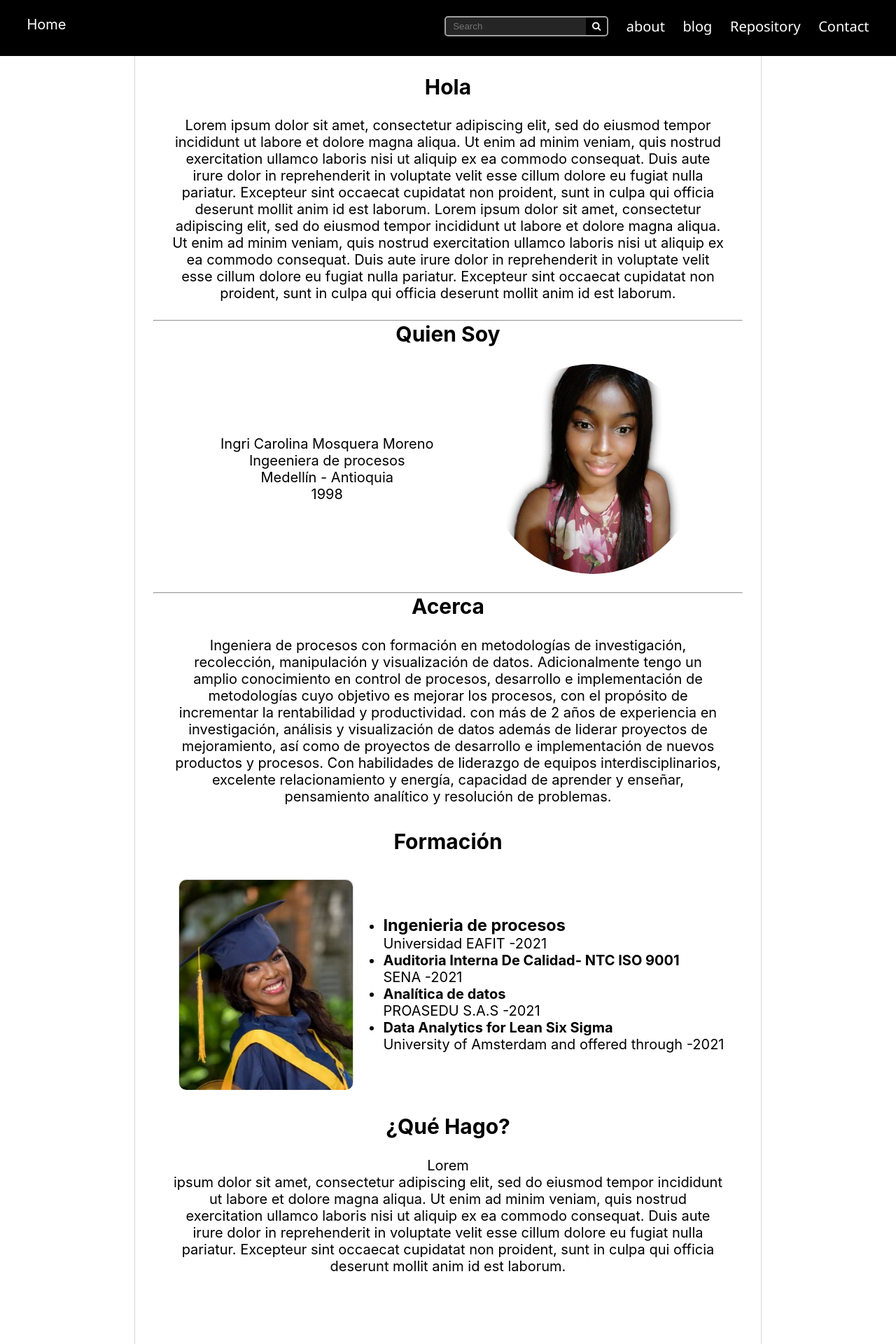
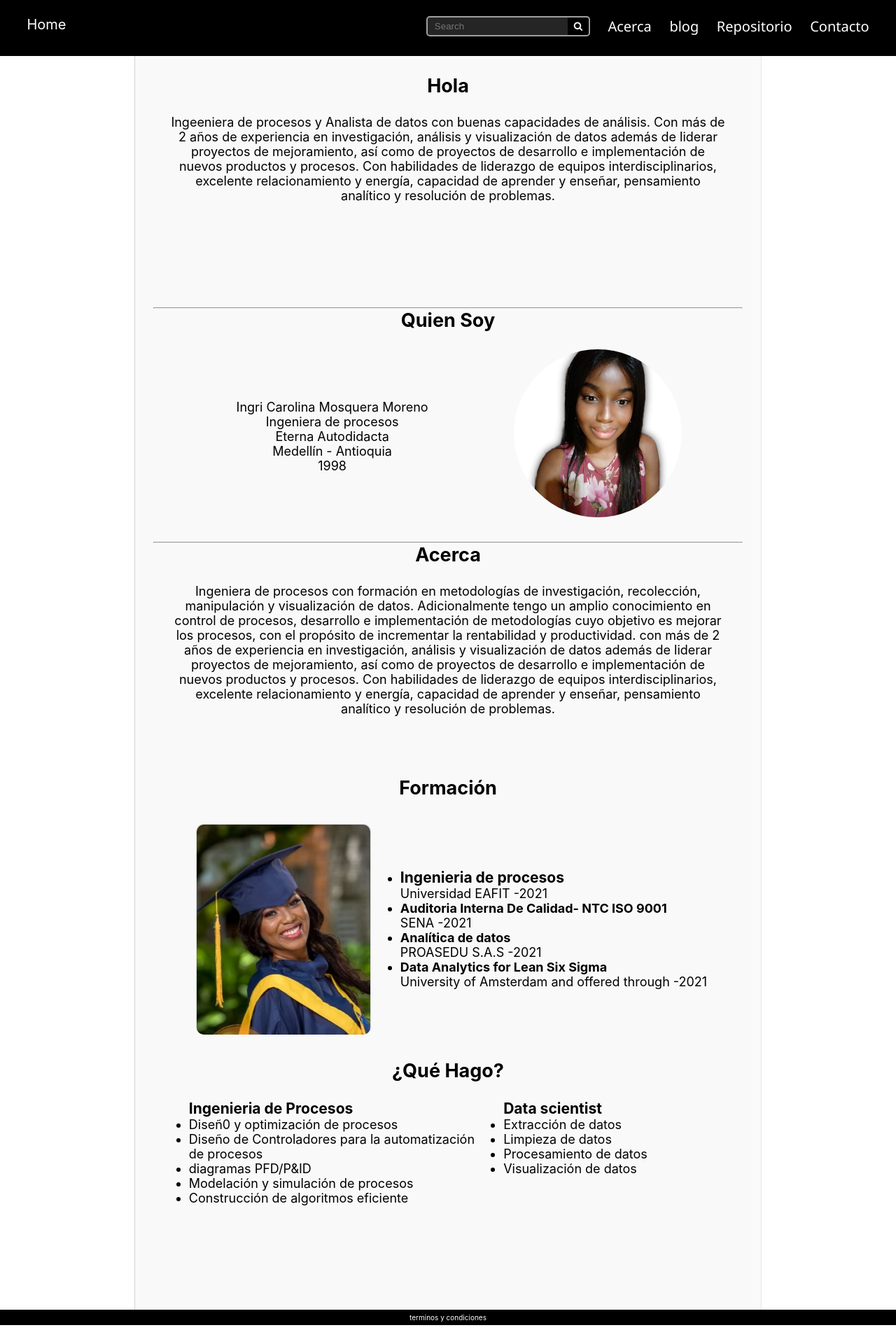
Before and after one commit to ingricamm/my-app, a React (Create React App) app: page /About in a window 1280 px wide. Shown: the top 1920 px of the page at 70% size. After the commit the page ends 1893 px from the top, so only its background shows below. Built offline with nearby package versions, Linux system fonts and the light colour scheme.

Commit message:
about design complete and correct navbar

```diff
--- a/src/App.css
+++ b/src/App.css
@@ -23,7 +23,7 @@
   grid-area: header;
   background-color: #000;
   position:fixed ;
-  height: 5rem;
+  min-height: 5rem;
 
 }
 
@@ -33,7 +33,7 @@
   text-decoration: none;
 }
 .App-main {
-  margin-top: 5rem;
+  margin-top: min(5rem);
   position:initial ;
   align-items: center;
   flex-direction: column;
--- a/src/App.jsx
+++ b/src/App.jsx
@@ -1,19 +1,21 @@
 import "./App.css";
-import Navbar from "./Components/Navbar";
+import Navbar  from "./Components/Navbar";
 import Homepage from "./Page/Homepage";
 import { BrowserRouter as Router, Routes, Route } from "react-router-dom";
 import About from "./Page/About";
 import React from "react";
 
 function App() {
+
+
   return (
     <div className="App">
       <Router>
         <body className="App-grid-container">
           <header className="App-header">
-            <Navbar />
+            <Navbar open={open}  />
           </header>
-          <main className="App-main">
+          <main className="App-main" >
             <div className="App-main-content">
               <Routes>
                 <Route path="/" element={<Homepage />} />
--- a/src/Components/Description.jsx
+++ b/src/Components/Description.jsx
@@ -5,14 +5,14 @@ function Description() {
     <div className="App-about">
       <h2>About</h2>
       <p>
-        Process engineer with knowledge in research methodologies, collection,
-        manipulation and data visualization. I have extensive knowledge in
-        process control, development and implementation of methodologies whose
-        objective is to improve processes, with the purpose of increasing
-        profitability and productivity.
+        Ingeniera de procesos con formación en metodologías de investigación,
+        recolección, manipulación y visualización de datos. Adicionalmente tengo
+        un amplio conocimiento en control de procesos, desarrollo e
+        implementación de metodologías cuyo objetivo es mejorar los procesos,
+        con el propósito de incrementar la rentabilidad y productividad.
       </p>
     </div>
-  )
+  );
 }
 
-export default Description
+export default Description;
--- a/src/Components/Navbar.jsx
+++ b/src/Components/Navbar.jsx
@@ -1,6 +1,5 @@
 import "./style/navBar.css";
 import Searchbox from "./Searchbox";
-
 import { Link } from "react-router-dom";
 import React, {useEffect,useState} from "react";
 
@@ -10,26 +9,25 @@ function Navbar() {
 /* PARA DISEÑO RESPONSIVE  */
 
 const [toggleMenu, setToggleMenu] = useState(false)
-  const [screenWidth, setScreenWidth] = useState(window.innerWidth)
+const [screenWidth, setScreenWidth] = useState(window.innerWidth)
+
 
 /* Muestra o esconde el fondo de la pantalla de acuerdo al estado del boton*/
   const toggleNav = () => {
     setToggleMenu(!toggleMenu)
-    if (!toggleMenu == true ){
-      document.querySelector(".home-container").classList.add("open")}
-      else{
-      document.querySelector(".home-container").classList.remove("open")
-    }
 
   }
+/*Cerrar  responsive navbar con un click en home  */
+const cerrarNav = () => {
+  setToggleMenu(false)
 
-
-
+}
 /*toma el tamaño de  la pantalla */
   useEffect(() => {
 
     const changeWidth = () => {
       setScreenWidth(window.innerWidth);
+
     }
 
     window.addEventListener('resize', changeWidth);
@@ -47,17 +45,17 @@ const [toggleMenu, setToggleMenu] = useState(false)
   return (
     <>
       <div className="navBar">
-        <Link to="/" className="logo" onClick={toggleNav}>
+        <Link to="/" className="logo" onClick={cerrarNav}>
           Home
         </Link>
         <nav className="App-Navbar">
         {(toggleMenu || screenWidth > 600) && (
           <ul>
             <li><Searchbox />  </li>
-            <li><Link  to="/about" className="nav-link" onClick={toggleNav}> about </Link></li>
+            <li><Link  to="/about" className="nav-link" onClick={toggleNav}> Acerca </Link></li>
             <li><Link to="/blog" className="nav-nav-link"> blog</Link></li>
-            <li> <Link to="/Repository" className="nav-link" onClick={toggleNav}> Repository</Link> </li>
-            <li> <Link to="/contact" className="nav-link" onClick={toggleNav}> Contact</Link> </li>
+            <li> <Link to="/Repository" className="nav-link" onClick={toggleNav}> Repositorio</Link> </li>
+            <li> <Link to="/contact" className="nav-link" onClick={toggleNav}> Contacto</Link> </li>
           </ul>
         )}
           <button className="burger-Btn" onClick={toggleNav}><i className="fa fa-bars"></i>
--- a/src/Components/style/navBar.css
+++ b/src/Components/style/navBar.css
@@ -82,15 +82,17 @@
     padding: 2vw;
     font-size: calc(12px + 1.5vmin);
 
+
   }
   .App-Navbar {
     width: 100%;
-
+    transition: right 0.3s linear
   }
   .App-Navbar ul {
     flex-direction: column;
     justify-content:initial;
     height: 100vh;
+
 
   }
   li:nth-child(1) {
--- a/src/Page/About.jsx
+++ b/src/Page/About.jsx
@@ -14,41 +14,28 @@ function About() {
             <h2>Hola</h2>
             <article>
               <p>
-                Lorem ipsum dolor sit amet, consectetur adipiscing elit, sed do
-                eiusmod tempor incididunt ut labore et dolore magna aliqua. Ut
-                enim ad minim veniam, quis nostrud exercitation ullamco laboris
-                nisi ut aliquip ex ea commodo consequat. Duis aute irure dolor
-                in reprehenderit in voluptate velit esse cillum dolore eu fugiat
-                nulla pariatur. Excepteur sint occaecat cupidatat non proident,
-                sunt in culpa qui officia deserunt mollit anim id est laborum.
-                Lorem ipsum dolor sit amet, consectetur adipiscing elit, sed do
-                eiusmod tempor incididunt ut labore et dolore magna aliqua. Ut
-                enim ad minim veniam, quis nostrud exercitation ullamco laboris
-                nisi ut aliquip ex ea commodo consequat. Duis aute irure dolor
-                in reprehenderit in voluptate velit esse cillum dolore eu fugiat
-                nulla pariatur. Excepteur sint occaecat cupidatat non proident,
-                sunt in culpa qui officia deserunt mollit anim id est laborum.
+                Ingeeniera de procesos y Analista de datos con buenas
+                capacidades de análisis. Con más de 2 años de experiencia en
+                investigación, análisis y visualización de datos además de
+                liderar proyectos de mejoramiento, así como de proyectos de
+                desarrollo e implementación de nuevos productos y procesos. Con
+                habilidades de liderazgo de equipos interdisciplinarios,
+                excelente relacionamiento y energía, capacidad de aprender y
+                enseñar, pensamiento analítico y resolución de problemas.
               </p>
             </article>
           </div>
           <hr />
           <div className="About-main">
             <h2>Quien Soy </h2>
-            <article className="quien-Soy">
-            <ul>
-                  <li>
-                    Ingri Carolina Mosquera Moreno
-                  </li>
-                  <li>
-                     Ingeeniera de procesos
-                  </li>
-                  <li>
-                    Medellín - Antioquia
-                  </li>
-                  <li>
-                    1998
-                  </li>
-                </ul>
+            <article className="About-main-1">
+              <ul>
+                <li>Ingri Carolina Mosquera Moreno</li>
+                <li>Ingeniera de procesos</li>
+                <li>Eterna Autodidacta</li>
+                <li>Medellín - Antioquia</li>
+                <li>1998</li>
+              </ul>
               <img src={perfil} className="avatar" />
             </article>
           </div>
@@ -56,30 +43,28 @@ function About() {
           <div className="About-main">
             <h2>Acerca </h2>
             <div className="Article">
-              <article>
+              <article className="About-main-2">
                 <p>
-
-                    Ingeniera de procesos con formación en metodologías de
-                    investigación, recolección, manipulación y visualización de
-                    datos. Adicionalmente tengo un amplio conocimiento en
-                    control de procesos, desarrollo e implementación de
-                    metodologías cuyo objetivo es mejorar los procesos, con el
-                    propósito de incrementar la rentabilidad y productividad.
-                    con más de 2 años de experiencia en investigación, análisis
-                    y visualización de datos además de liderar proyectos de
-                    mejoramiento, así como de proyectos de desarrollo e
-                    implementación de nuevos productos y procesos. Con
-                    habilidades de liderazgo de equipos interdisciplinarios,
-                    excelente relacionamiento y energía, capacidad de aprender y
-                    enseñar, pensamiento analítico y resolución de problemas.
-
+                  Ingeniera de procesos con formación en metodologías de
+                  investigación, recolección, manipulación y visualización de
+                  datos. Adicionalmente tengo un amplio conocimiento en control
+                  de procesos, desarrollo e implementación de metodologías cuyo
+                  objetivo es mejorar los procesos, con el propósito de
+                  incrementar la rentabilidad y productividad. con más de 2 años
+                  de experiencia en investigación, análisis y visualización de
+                  datos además de liderar proyectos de mejoramiento, así como de
+                  proyectos de desarrollo e implementación de nuevos productos y
+                  procesos. Con habilidades de liderazgo de equipos
+                  interdisciplinarios, excelente relacionamiento y energía,
+                  capacidad de aprender y enseñar, pensamiento analítico y
+                  resolución de problemas.
                 </p>
               </article>
             </div>
 
             <div className="Article">
               <h2>Formación </h2>
-              <article>
+              <article className="About-main-3">
                 <Tarjeta image={grados} />
                 <ul>
                   <li>
@@ -103,25 +88,27 @@ function About() {
             </div>
             <div>
               <h2>¿Qué Hago? </h2>
-              <article>
-                <p>
-                  Lorem{" "}
-                  <blockquote>
-                    {" "}
-                    ipsum dolor sit amet, consectetur adipiscing elit, sed do
-                    eiusmod tempor incididunt ut labore et dolore magna aliqua.
-                    Ut enim ad minim veniam, quis nostrud exercitation ullamco
-                    laboris nisi ut aliquip ex ea commodo consequat. Duis aute
-                    irure dolor in reprehenderit in voluptate velit esse cillum
-                    dolore eu fugiat nulla pariatur. Excepteur sint occaecat
-                    cupidatat non proident, sunt in culpa qui officia deserunt
-                    mollit anim id est laborum.
-                  </blockquote>
-                </p>
+              <article className="About-main-4">
+                <ul className="porcesos">
+                  <h3> Ingenieria de Procesos</h3>
+                  <li>Diseñ0 y optimización de procesos</li>
+                  <li>
+                    Diseño de Controladores para la automatización de procesos
+                  </li>
+                  <li> diagramas PFD/P&ID</li>
+                  <li>Modelación y simulación de procesos</li>
+                  <li>Construcción de algoritmos eficiente</li>
+                </ul>
+                <ul className="data">
+                  <h3> Data scientist</h3>
+                  <li>Extracción de datos</li>
+                  <li>Limpieza de datos</li>
+                  <li>Procesamiento de datos</li>
+                  <li>Visualización de datos</li>
+                </ul>
               </article>
             </div>
           </div>
-          <div className="About-footer">BIEN</div>
         </section>
         <div className="aside2"></div>
       </div>
--- a/src/Page/Homepage.jsx
+++ b/src/Page/Homepage.jsx
@@ -22,7 +22,6 @@ function Homepage() {
             <div className="Photo-profile"></div>
             </div>
             <Description />
-
             <Cards />
             <Contact />
           </div>
--- a/src/Page/style/about.css
+++ b/src/Page/style/about.css
@@ -4,7 +4,7 @@
   display: flex;
   flex-wrap: wrap;
   justify-content: space-between;
-  font-size: calc(8px + 1.5vmin);
+  font-size: calc(6px + 1.5vmin);
 }
 .About .aside1,
 .aside2 {
@@ -13,14 +13,15 @@
 }
 .About section {
   align-items: center;
-  background-color: rgb(255, 255, 255);
+  background-color: rgba(245, 245, 245, 0.607);
   border-left: 1px solid rgba(128, 128, 128, 0.308);
-  border-right: 1px solid rgba(128, 128, 128, 0.301);
+  border-right: 1px solid rgba(199, 199, 199, 0.301);
   width: 70%;
   padding: 2vw;
+  justify-content: center;
 }
 
-.Article {
+.About-main-1 {
   display: flex;
   flex-direction: column;
   align-content: center;
@@ -35,11 +36,12 @@ article {
   min-height: 300px;
 }
 /*-------------------------Quien soy----------------------------*/
-.quien-Soy{
+.About-main-1{
     display: flex;
+    flex-direction: row ;
     justify-content: space-around;
 }
-.About  .quien-Soy ul {
+.About  .About-main-1 ul {
     display: flex;
     flex-direction: column;
     justify-content: center;
@@ -47,16 +49,16 @@ article {
     list-style: none;
   }
 
-    .quien-Soy .avatar{
-        max-width: 300px;
-        max-height: 300px;
+    .About-main-1 .avatar{
+        max-width: 15rem;
+        max-height: 15rem;
         -moz-border-radius: 50%;
         -webkit-border-radius: 50%;
         border-radius: 50% ;
 
     }
 /*------------------FORMACIÖN-----------------------------------*/
-.About  .Article ul {
+.About  .About-main-3 ul {
   display: flex;
   flex-direction: column;
   justify-content: center;
@@ -64,9 +66,28 @@ article {
   text-align: left;
 }
 
-.Article ul li {
+.About-main-1 ul li {
   margin-top: initial;
 }
+
+/*-------------------------Que hago----------------------------*/
+
+
+.About-main-4 ul{
+min-width: 40%;
+  text-align: left;
+  margin-left: 2vw;
+  justify-content: space-around;
+}
+
+
+@media screen and (max-width: 850px) {
+  .About section {
+    width: 80%;
+
+  }
+}
+
 @media screen and (max-width: 600px) {
   .About {
     text-align: justify;
@@ -80,11 +101,31 @@ article {
     width: 100%;
     order: 2;
   }
-  .Article article {
+
+  .About-main-1 {
+    display: flex;
+    display: flex;
+    flex-direction: column-reverse;
+   text-align: center;
+   align-items: center;
+}
+  .About-main-2 {
     display: flex;
     flex-direction: column;
     padding: 2vw;
     justify-content: center;
     align-items: center;
   }
+
+  .About-main-4{
+    display: flex;
+    display: flex;
+    flex-direction: column;
+
+   text-align: center;
+   align-items: center;
 }
+.About-main-4 ul{
+width: 100%;
+padding: 8px;
+}}
--- a/src/Page/style/homePage.css
+++ b/src/Page/style/homePage.css
@@ -160,9 +160,7 @@
 
 
 
-    .home-container.open{
-      display: none;
-    }
+
 
     .home-header-content {
       height:400px;
```
Also changed, not shown: src/Components/cerrar.jsx (added, +17 -0 lines), src/Page/Repositorio.jsx (added, +9 -0 lines).
